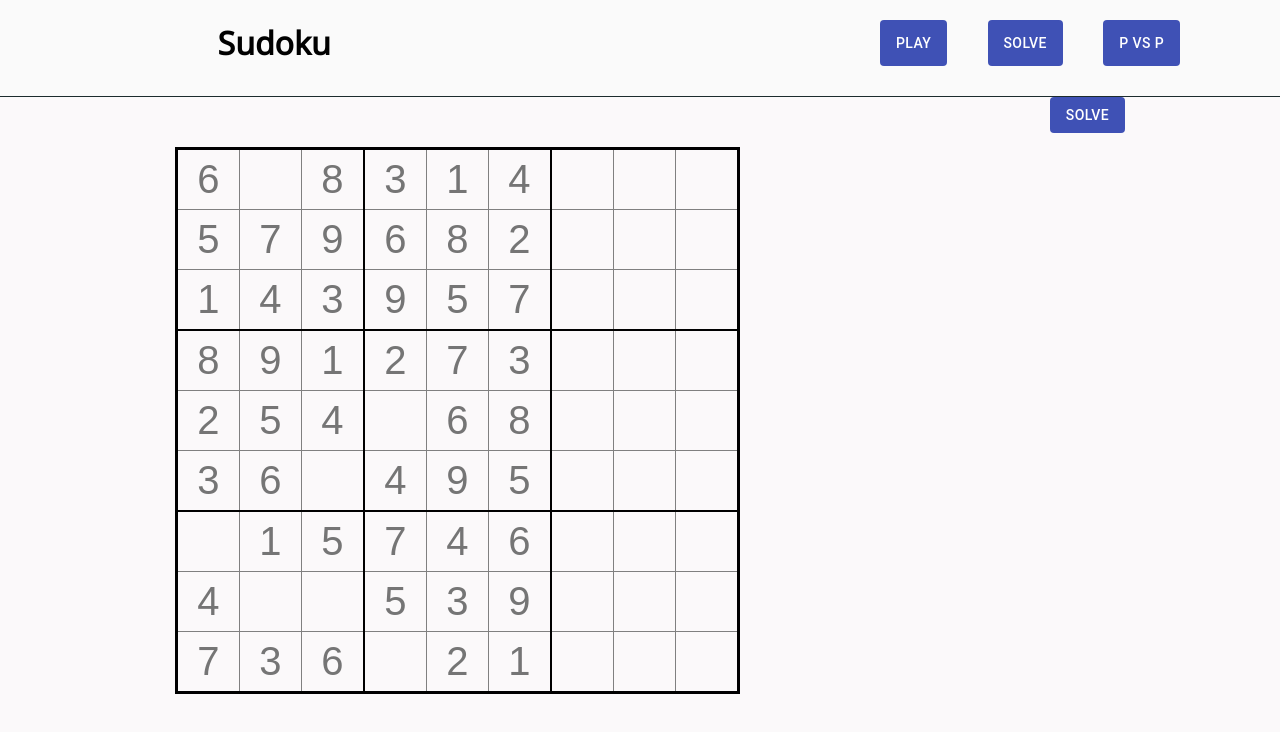
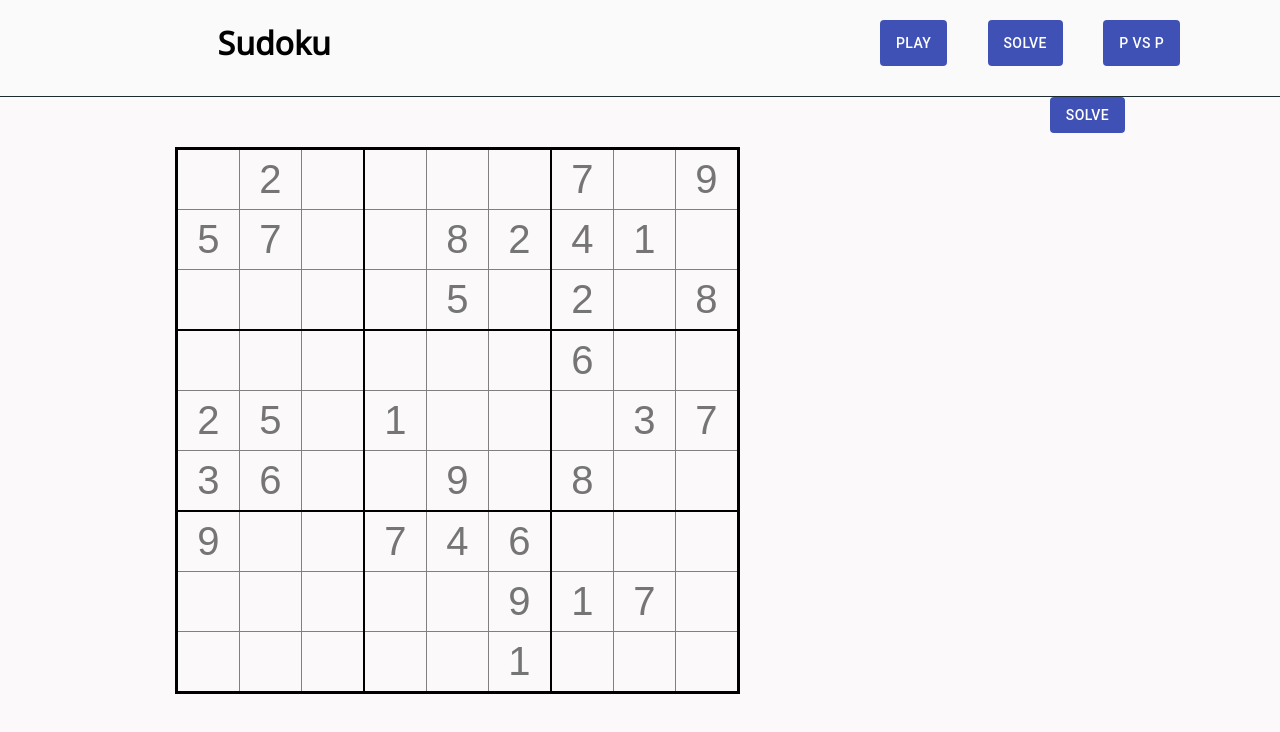
Before and after one commit to legendsovermyths/Soduku_WebApp, a React (Create React App) app: page / in a window 1280 px wide. Shown: the top 732 px of the page. Built offline with nearby package versions, Linux system fonts and the light colour scheme.

Commit message:
refactored

```diff
--- a/src/AlgorithmsUtil.js
+++ b/src/AlgorithmsUtil.js
@@ -70,9 +70,9 @@ const removeKdigits = function removeKDigits(k, sudokuGrid) {
     var cellId = Math.floor(Math.random() * 81);
     var row = Math.floor(cellId / 9);
     var col = Math.floor(cellId % 9);
-    if (col !== 0) {
-      col = col - 1;
-    }
+    // if (col !== 0) {
+    //   col = col - 1;
+    // }
     if (sudokuGrid[row][col] !== 0) {
       count--;
       sudokuGrid[row][col] = 0;
--- a/src/SudokuGrid.js
+++ b/src/SudokuGrid.js
@@ -4,15 +4,23 @@ import { fillDiagonal, sodokoSolver, removeKdigits } from "./AlgorithmsUtil";
 import "./SudokuGrid.css";
 
 function SudokuGrid() {
+  function displayNumberIsZero(grid, index) {
+    return grid[Math.floor(index / 9)][Math.floor(index % 9)] === 0;
+  }
+  function displayNumber(grid, index) {
+    return grid[Math.floor(index / 9)][Math.floor(index % 9)];
+  }
   var arr = [0, 9, 18, 27, 36, 45, 54, 63, 72];
   var grid2 = Array(9)
     .fill()
     .map(() => Array(9).fill(0));
   grid2 = fillDiagonal(grid2);
   sodokoSolver(grid2);
-  removeKdigits(9, grid2);
+  removeKdigits(51, grid2);
   console.log(grid2);
+
   const [grid, setGrid] = useState(grid2);
+  console.log(displayNumber(grid, 0));
   return (
     <div class='SudokuGrid'>
       <table id='grid' border='1'>
@@ -23,65 +31,41 @@ function SudokuGrid() {
                 type='text'
                 maxlength='1'
                 placeholder={
-                  grid[Math.floor(item / 9)][Math.floor(item % 9)] !== 0
-                    ? grid[Math.floor(item / 9)][Math.floor(item % 9)]
-                    : ""
+                  displayNumberIsZero(grid, item)
+                    ? ""
+                    : displayNumber(grid, item)
                 }
                 id={index}
                 key={item}
-                disabled={
-                  grid[Math.floor(item / 9)][Math.floor(item % 9)] !== 0
-                    ? true
-                    : false
-                }
+                disabled={!displayNumberIsZero(grid, item)}
               />
             </td>
             <td class='cell'>
               <input
                 type='text'
                 placeholder={
-                  grid[Math.floor((item + 1) / 9)][
-                    Math.floor((item + 1) % 9)
-                  ] !== 0
-                    ? grid[Math.floor((item + 1) / 9)][
-                        Math.floor((item + 1) % 9)
-                      ]
-                    : ""
+                  displayNumberIsZero(grid, item + 1)
+                    ? ""
+                    : displayNumber(grid, item + 1)
                 }
                 maxlength='1'
                 id={item + 1}
                 key={item + 1}
-                disabled={
-                  grid[Math.floor((item + 1) / 9)][
-                    Math.floor((item + 1) % 9)
-                  ] !== 0
-                    ? true
-                    : false
-                }
+                disabled={!displayNumberIsZero(grid, item + 1)}
               />
             </td>
             <td class='cell'>
               <input
                 placeholder={
-                  grid[Math.floor((item + 2) / 9)][
-                    Math.floor((item + 2) % 9)
-                  ] !== 0
-                    ? grid[Math.floor((item + 2) / 9)][
-                        Math.floor((item + 2) % 9)
-                      ]
-                    : ""
+                  displayNumberIsZero(grid, item + 2)
+                    ? ""
+                    : displayNumber(grid, item + 2)
                 }
                 type='text'
                 maxlength='1'
                 id={item + 2}
                 key={item + 2}
-                disabled={
-                  grid[Math.floor((item + 2) / 9)][
-                    Math.floor((item + 2) % 9)
-                  ] !== 0
-                    ? true
-                    : false
-                }
+                disabled={!displayNumberIsZero(grid, item + 2)}
               />
             </td>
             <td class='cell'>
@@ -89,81 +73,84 @@ function SudokuGrid() {
                 type='text'
                 maxlength='1'
                 placeholder={
-                  grid[Math.floor((item + 3) / 9)][
-                    Math.floor((item + 3) % 9)
-                  ] !== 0
-                    ? grid[Math.floor((item + 3) / 9)][
-                        Math.floor((item + 3) % 9)
-                      ]
-                    : ""
+                  displayNumberIsZero(grid, item + 3)
+                    ? ""
+                    : displayNumber(grid, item + 3)
                 }
                 id={item + 3}
                 key={item + 3}
-                disabled={
-                  grid[Math.floor((item + 3) / 9)][
-                    Math.floor((item + 3) % 9)
-                  ] !== 0
-                    ? true
-                    : false
-                }
+                disabled={!displayNumberIsZero(grid, item + 3)}
               />
             </td>
             <td class='cell'>
               <input
                 type='text'
                 placeholder={
-                  grid[Math.floor((item + 4) / 9)][
-                    Math.floor((item + 4) % 9)
-                  ] !== 0
-                    ? grid[Math.floor((item + 4) / 9)][
-                        Math.floor((item + 4) % 9)
-                      ]
-                    : ""
+                  displayNumberIsZero(grid, item + 4)
+                    ? ""
+                    : displayNumber(grid, item + 4)
                 }
                 maxlength='1'
                 id={item + 4}
                 key={item + 4}
-                disabled={
-                  grid[Math.floor((item + 4) / 9)][
-                    Math.floor((item + 4) % 9)
-                  ] !== 0
-                    ? true
-                    : false
-                }
+                disabled={!displayNumberIsZero(grid, item + 4)}
               />
             </td>
             <td class='cell'>
               <input
                 type='text'
                 placeholder={
-                  grid[Math.floor((item + 5) / 9)][
-                    Math.floor((item + 5) % 9)
-                  ] !== 0
-                    ? grid[Math.floor((item + 5) / 9)][
-                        Math.floor((item + 5) % 9)
-                      ]
-                    : ""
+                  displayNumberIsZero(grid, item + 5)
+                    ? ""
+                    : displayNumber(grid, item + 5)
                 }
                 maxlength='1'
                 id={item + 5}
                 key={item + 5}
-                disabled={
-                  grid[Math.floor((item + 5) / 9)][
-                    Math.floor((item + 5) % 9)
-                  ] !== 0
-                    ? true
-                    : false
-                }
+                disabled={!displayNumberIsZero(grid, item + 5)}
               />
             </td>
             <td class='cell'>
-              <input type='text' maxlength='1' id={item + 6} key={item + 6} />
+              <input
+                type='text'
+                maxlength='1'
+                placeholder={
+                  displayNumberIsZero(grid, item + 6)
+                    ? ""
+                    : displayNumber(grid, item + 6)
+                }
+                id={item + 6}
+                key={item + 6}
+                disabled={!displayNumberIsZero(grid, item + 6)}
+              />
             </td>
             <td class='cell'>
-              <input type='text' maxlength='1' id={item + 7} key={item + 7} />
+              <input
+                type='text'
+                maxlength='1'
+                placeholder={
+                  displayNumberIsZero(grid, item + 7)
+                    ? ""
+                    : displayNumber(grid, item + 7)
+                }
+                id={item + 7}
+                key={item + 7}
+                disabled={!displayNumberIsZero(grid, item + 7)}
+              />
             </td>
             <td class='cell'>
-              <input type='text' maxlength='1' id={item + 8} key={item + 8} />
+              <input
+                type='text'
+                placeholder={
+                  displayNumberIsZero(grid, item + 8)
+                    ? ""
+                    : displayNumber(grid, item + 8)
+                }
+                maxlength='1'
+                id={item + 8}
+                key={item + 8}
+                disabled={!displayNumberIsZero(grid, item + 8)}
+              />
             </td>
           </tr>
         ))}
```
Also changed, not shown: 1 other file (tests, documents, lock files or other folders).
